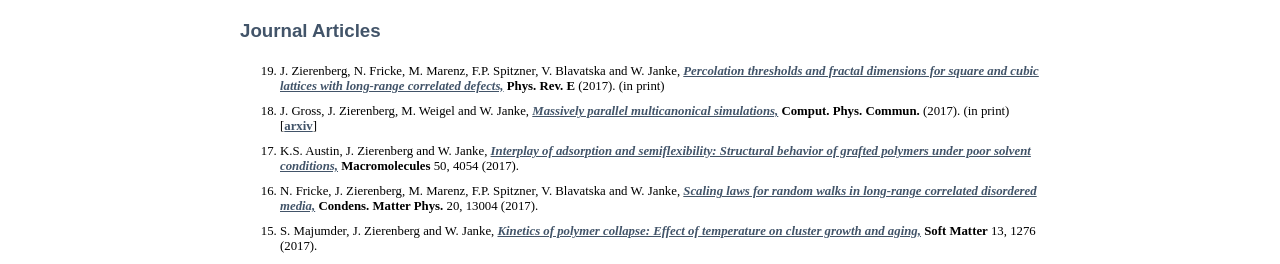
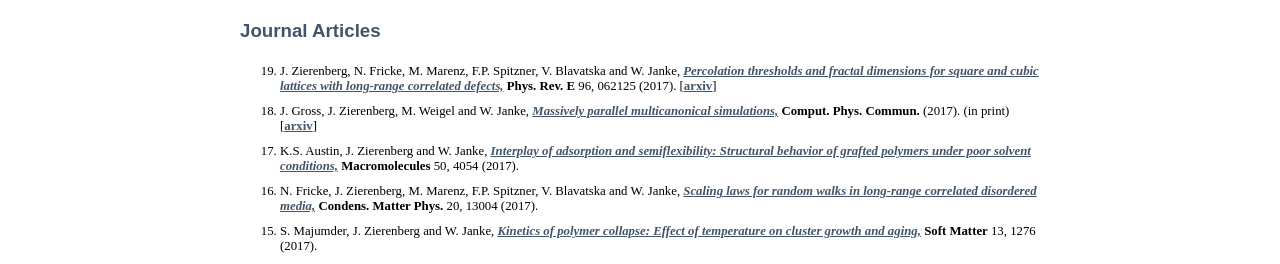
Before and after one commit to zierenberg/zierenberg.github.io, a Jekyll site: the page built from _pages/03_publications.md, in a window 1280 px wide and 900 px high. Shown: the part 404-668 px from the top of the window. Built offline with Jekyll 4.4.1, drawn with Linux system fonts in a browser that asks for light colours; some web fonts are replaced.

Commit message:
update references

```diff
--- a/_pages/03_publications.md
+++ b/_pages/03_publications.md
@@ -30,9 +30,9 @@ see also <a href="https://arxiv.org/a/zierenberg_j_1.html">arxiv</a><br>
 <listpub>
 <!-- List of journal publications start -->
 <li>J. Zierenberg, N. Fricke, M. Marenz, F.P. Spitzner, V. Blavatska and W. Janke,
-<pubtitle><a href=" https://arxiv.org/abs/1708.02296">  Percolation thresholds and fractal dimensions for square and cubic lattices with long-range correlated defects,</a></pubtitle>
-<journal> Phys. Rev. E</journal> (2017).
- (in print)
+<pubtitle><a href=" https://journals.aps.org/pre/abstract/10.1103/PhysRevE.96.062125">  Percolation thresholds and fractal dimensions for square and cubic lattices with long-range correlated defects,</a></pubtitle>
+<journal> Phys. Rev. E</journal>  96,  062125 (2017).
+ [<a href="https://arxiv.org/abs/1708.02296">arxiv</a>]
 </li>
 
 <li>J. Gross, J. Zierenberg, M. Weigel and W. Janke,
```
Also changed, not shown: 1 other file.
